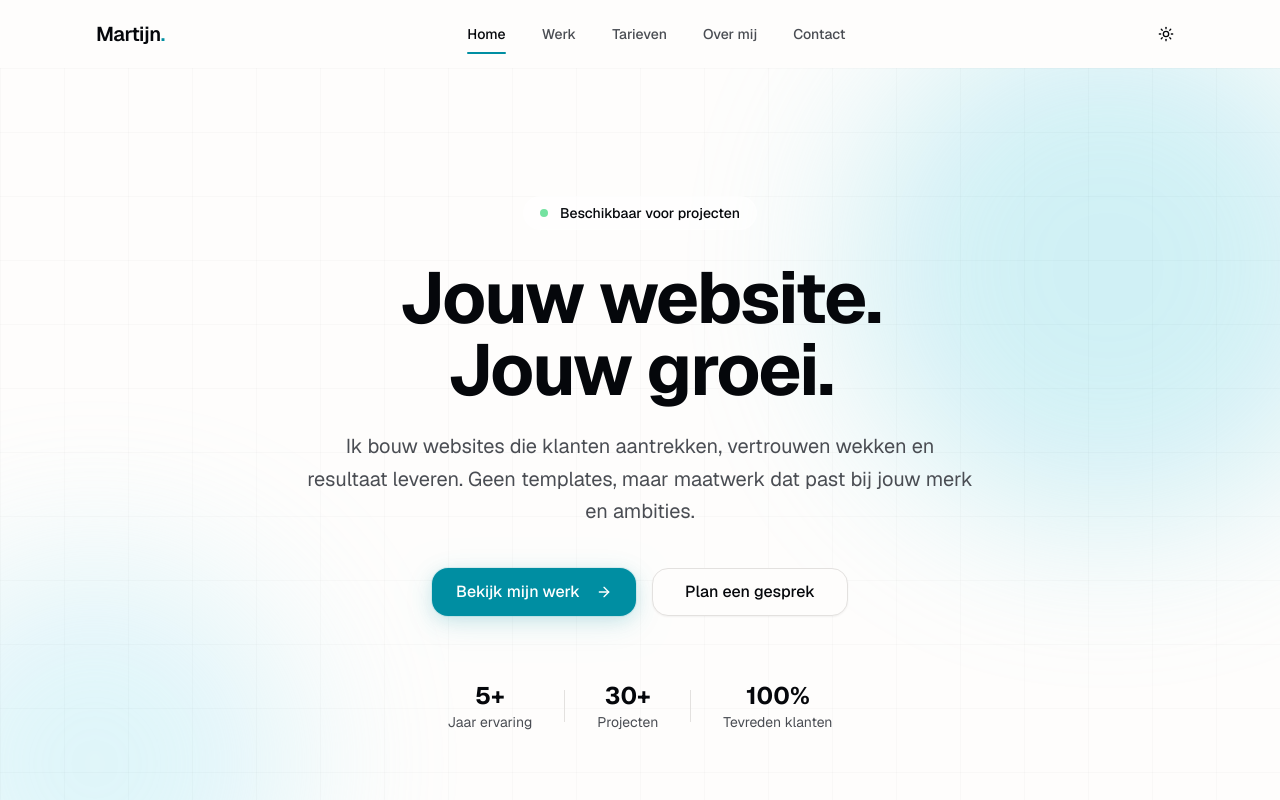
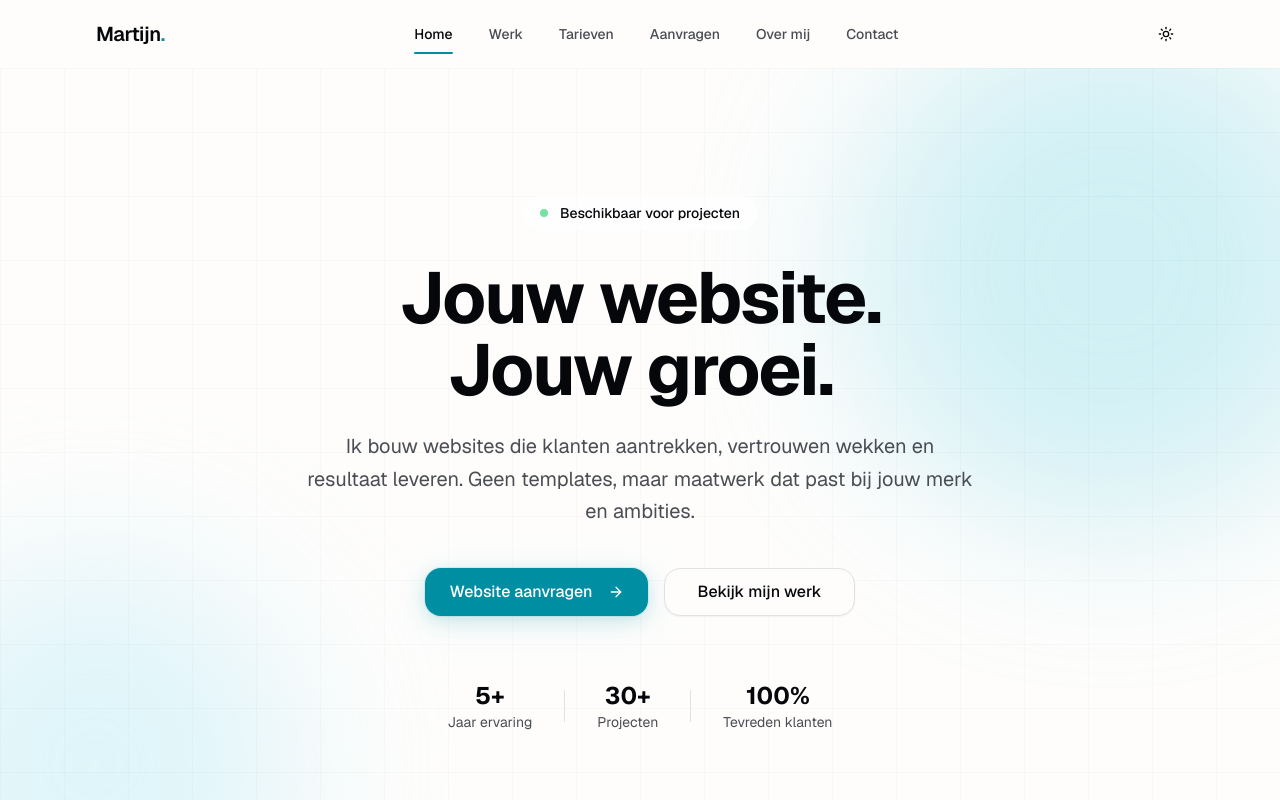
Before and after one commit to martynvhouten/martijn-portfolio, a Next.js app: page / in a window 1280 px wide. Shown: the top 800 px of the page. Built offline with nearby package versions, Linux system fonts and the light colour scheme.

Commit message:
chore: route CTAs to intake
- Point hero and tarieven CTAs to /intake
- Add intake link to main navigation
- Update CTA copy for intake flow

```diff
--- a/app/tarieven/page.tsx
+++ b/app/tarieven/page.tsx
@@ -118,7 +118,7 @@ export default function TarievenPage() {
                   size="lg"
                   className="w-full"
                 >
-                  <Link href="/contact">
+                  <Link href="/intake">
                     {pkg.cta}
                     <ArrowRight className="ml-2 h-4 w-4" />
                   </Link>
@@ -147,7 +147,7 @@ export default function TarievenPage() {
             </div>
             <div className="flex-shrink-0">
               <Button asChild variant="glow" size="xl">
-                <Link href="/contact">
+                <Link href="/intake">
                   {translations.pricing.custom.cta}
                   <ArrowRight className="ml-2 h-4 w-4" />
                 </Link>
@@ -196,7 +196,7 @@ export default function TarievenPage() {
           </p>
           <div className="mt-8">
             <Button asChild variant="glow" size="xl">
-              <Link href="/contact">
+              <Link href="/intake">
                 {translations.pricing.cta.button}
                 <ArrowRight className="ml-2 h-4 w-4" />
               </Link>
--- a/components/layout/Navbar.tsx
+++ b/components/layout/Navbar.tsx
@@ -20,6 +20,7 @@ export function Navbar() {
     { name: translations.nav.home, href: '/' },
     { name: translations.nav.work, href: '/work' },
     { name: translations.nav.pricing, href: '/tarieven' },
+    { name: translations.nav.intake, href: '/intake' },
     { name: translations.nav.about, href: '/about' },
     { name: translations.nav.contact, href: '/contact' },
   ];
--- a/components/sections/Hero.tsx
+++ b/components/sections/Hero.tsx
@@ -40,13 +40,13 @@ export function Hero() {
           {/* CTAs */}
           <div className="animate-fade-in-up-delay-3 mt-10 flex flex-col items-center justify-center gap-4 sm:flex-row">
             <Button asChild variant="glow" size="xl" className="min-w-[180px]">
-              <Link href="/work">
+              <Link href="/intake">
                 {translations.hero.cta.primary}
                 <ArrowRight className="ml-2 h-4 w-4" />
               </Link>
             </Button>
             <Button asChild variant="outline" size="xl" className="min-w-[180px]">
-              <Link href="/contact">
+              <Link href="/work">
                 {translations.hero.cta.secondary}
               </Link>
             </Button>
--- a/content/i18n/en.json
+++ b/content/i18n/en.json
@@ -7,6 +7,7 @@
     "home": "",
     "work": "",
     "pricing": "",
+    "intake": "",
     "about": "",
     "contact": ""
   },
--- a/content/i18n/nl.json
+++ b/content/i18n/nl.json
@@ -7,6 +7,7 @@
     "home": "Home",
     "work": "Werk",
     "pricing": "Tarieven",
+    "intake": "Aanvragen",
     "about": "Over mij",
     "contact": "Contact"
   },
@@ -14,8 +15,8 @@
     "headline": "Jouw website. Jouw groei.",
     "subtext": "Ik bouw websites die klanten aantrekken, vertrouwen wekken en resultaat leveren. Geen templates, maar maatwerk dat past bij jouw merk en ambities.",
     "cta": {
-      "primary": "Bekijk mijn werk",
-      "secondary": "Plan een gesprek"
+      "primary": "Website aanvragen",
+      "secondary": "Bekijk mijn werk"
     }
   },
   "selectedWork": {
@@ -168,7 +169,7 @@
           "Contactformulier",
           "Snelle laadtijden"
         ],
-        "cta": "Start je project"
+        "cta": "Website aanvragen"
       },
       {
         "name": "Groei",
@@ -183,7 +184,7 @@
           "WordPress of statisch",
           "1 revisieronde"
         ],
-        "cta": "Bespreek mogelijkheden",
+        "cta": "Website aanvragen",
         "popular": true
       },
       {
@@ -199,13 +200,13 @@
           "SEO-basis en analytics",
           "Korte support na oplevering"
         ],
-        "cta": "Plan een gesprek"
+        "cta": "Website aanvragen"
       }
     ],
     "custom": {
       "title": "Maatwerk nodig?",
       "description": "Heb je een project dat niet in een standaardpakket past? Geen probleem. Ik denk graag met je mee over een oplossing die perfect aansluit bij jouw wensen en budget.",
-      "cta": "Neem contact op"
+      "cta": "Aanvraag starten"
     },
     "faq": {
       "title": "Veelgestelde vragen",
@@ -239,7 +240,7 @@
     "cta": {
       "title": "Klaar om te beginnen?",
       "text": "Laten we bespreken welk pakket het beste bij jouw project past.",
-      "button": "Neem contact op"
+      "button": "Website aanvragen"
     }
   }
 }
```
